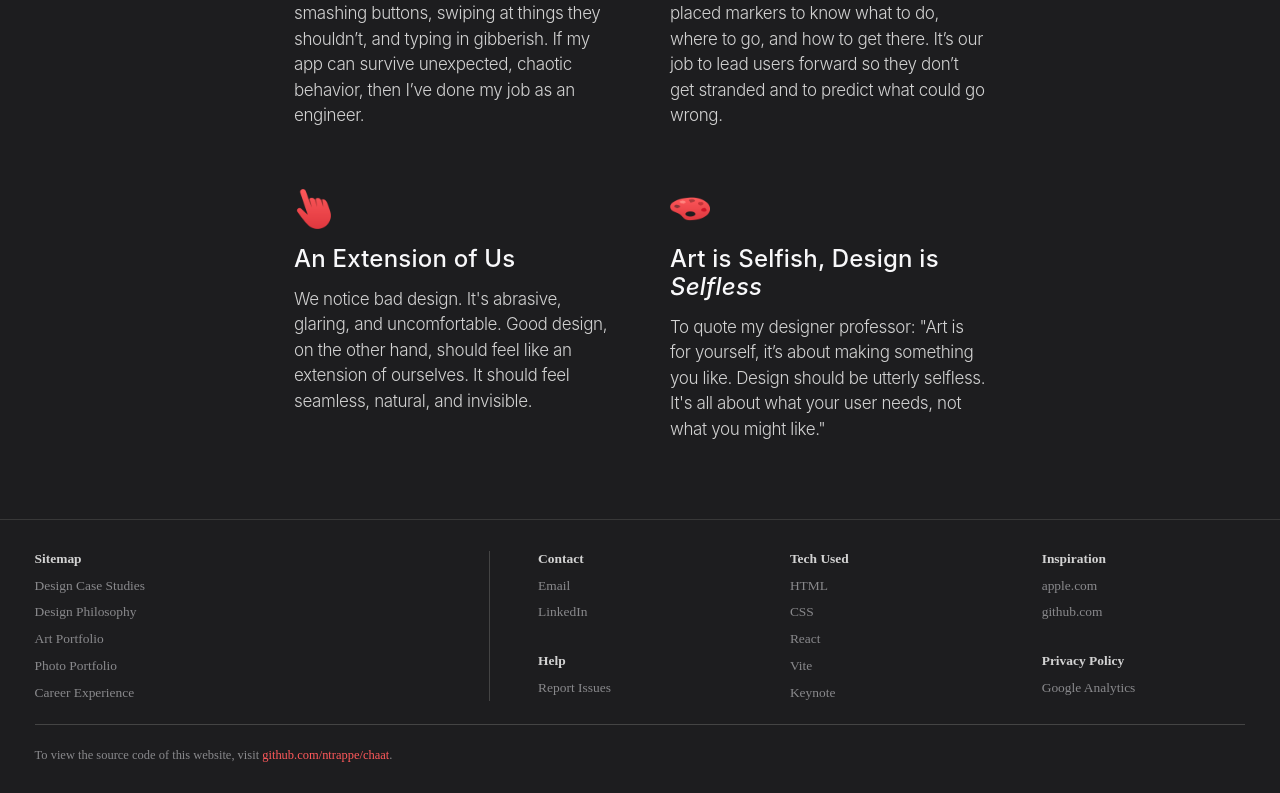
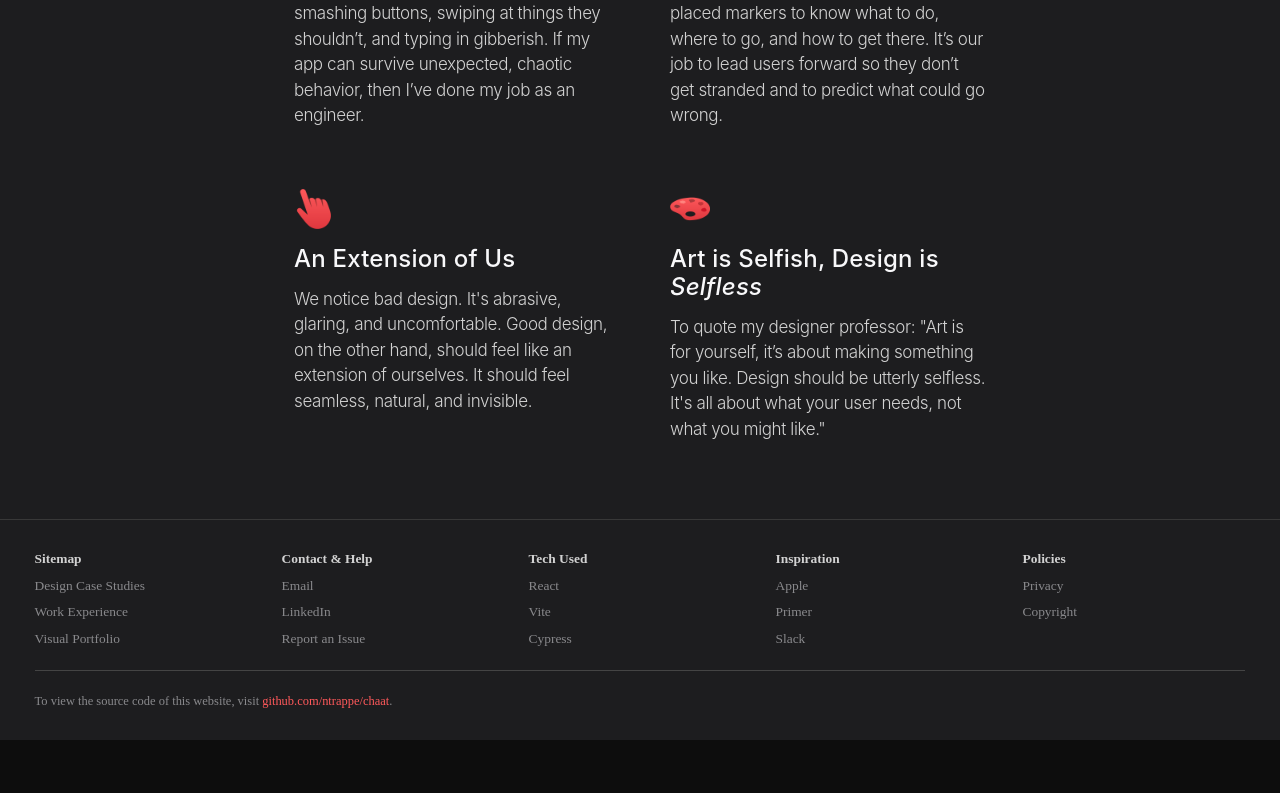
Before and after one commit to ntrappe/chaat, a React (Vite) app: page /#/ in a window 1280 px wide. Shown: the part 1798-2591 px from the top of the page. After the commit the page ends 2538 px from the top, so only its background shows below. Built offline with nearby package versions, Linux system fonts and the light colour scheme; a web font is replaced by a local one.

Commit message:
updated footer to be more cohesive

```diff
--- a/src/App.jsx
+++ b/src/App.jsx
@@ -9,8 +9,7 @@ import Flow from './cases/Flow.jsx';
 import Vacuum from './cases/Vacuum.jsx';
 import Calendar from './cases/Calendar.jsx';
 import Home from './pages/Home.jsx';
-import Photography from './pages/Photography.jsx';
-import Art from './pages/Art.jsx';
+import Visual from './pages/Visual.jsx';
 import Career from './pages/Career.jsx';
 import PageNotFound from './pages/PageNotFound.jsx';
 import Page from './components/Core/Page.jsx';
@@ -30,9 +29,8 @@ export default function App() {
         <Route path='/projects/flow' element={<Page customComponent={Flow} showAside={false} />} />
         <Route path='/projects/vacuum' element={<Page customComponent={Vacuum} showAside={false} />} />
         <Route path='/projects/calendar' element={<Page customComponent={Calendar} showAside={false} />} />
-        <Route path='/photography' element={<MinimalPage customComponent={Photography} $colorScheme={'light'}/>} />
+        <Route path='/visual' element={<MinimalPage customComponent={Visual} $colorScheme={'light'}/>} />
         <Route path='/career' element={<MinimalPage customComponent={Career} $colorScheme={'light'}/>} />
-        <Route path='/art' element={<MinimalPage customComponent={Art} $colorScheme={'light'} />} />
         <Route path='*' element={<PageNotFound />} />
       </Routes>
     </HashRouter>
--- /dev/null
+++ b/src/components/Core/Tile.jsx
@@ -0,0 +1,25 @@
+import React, { useState, useEffect } from 'react';
+import styled from 'styled-components';
+
+
+function Tile({ border, children }) {
+
+}
+
+function Visual({ children }) {
+  return <span className='Tile-Visual'>{children}</span>
+}
+
+function Heading({ children }) {
+  return <h2 className='Tile-Description'>{children}</h2>
+}
+
+function Description({ children }) {
+  return <p className='Tile-Description'>{children}</p>
+}
+
+export default Object.assign(Tile, {
+  Visual,
+  Heading,
+  Description,
+});
--- a/src/components/Footer/ThickFooter.jsx
+++ b/src/components/Footer/ThickFooter.jsx
@@ -14,21 +14,20 @@ const FooterWrapper = styled.footer`
 
 const FooterGrid = styled.div`
   display: grid;
-  /* even though we have 4 stacks, we want sitemap to take up 2 spots to be more
-   * salient so it'll be set to 5 */
+  /* Sitemap no longer takes up 2 stacks, so specify 5 stacks total */
   grid-template-columns: repeat(5, 1fr);
   grid-auto-flow: row;
-  gap: 2.5rem;
+  gap: 1.25rem;
   padding-bottom: 1.2em;
 
   @media (max-width: 767px) {
-    grid-template-columns: repeat(4, 1fr); /* 4 stacks across */
-    gap: 1rem;
+    grid-template-columns: repeat(3, 1fr);
+    gap: 1.5rem;
   }
 
-  @media (max-width: 625px) {
-    grid-template-columns: repeat(2, 1fr); /* 2 stacks across */
-    gap: 2rem;
+  @media (max-width: 600px) {
+    grid-template-columns: repeat(2, 1fr);
+    gap: 1.2rem;
   }
 `;
 
@@ -36,32 +35,12 @@ const Stack = styled.ul`
   min-width: 0;
   line-spacing: 1.5;
 
-  &:first-child {
-    border-right: 1px solid blue;
-    border-color: ${(props) => (props.$colorScheme === 'dark' ? `var(--pavement)` : `var(--cloud)`)};
-    grid-column: span 2;
-
-    @media (max-width: 767px) {
-      grid-column: span 1;
-      border-right: none;
-    }
-
-    @media (max-width: 625px) {
-      grid-column: span 1;
-    }
-  }
-
   li {
     font-family: 'SF Pro';
     font-size: 0.7em;
     font-weight: 400;
     color: ${(props) => (props.$colorScheme === 'dark' ? `var(--shark)` : `var(--concrete)`)};
     margin-bottom: 0.8em;
-
-    @media (max-width: 767px) {
-      font-size: 0.65em;
-      margin-bottom: 0.65em;
-    }
   }
 
   li:last-child {
@@ -115,34 +94,31 @@ function ThickFooter({ $colorScheme }) {
         <Stack $colorScheme={$colorScheme}>
           <li><b>Sitemap</b></li>
           <li><Link to={`/projects`}>Design Case Studies</Link></li>
-          <li><Link to={`/`}>Design Philosophy</Link></li>
-          <li><Link to={`/art`}>Art Portfolio</Link></li>
-          <li><Link to={`/photography`}>Photo Portfolio</Link></li>
-          <li><Link to={`/career`}>Career Experience</Link></li>
+          <li><Link to={`/career`}>Work Experience</Link></li>
+          <li><Link to={`/visual`}>Visual Portfolio</Link></li>
         </Stack>
         <Stack $colorScheme={$colorScheme}>
-          <li><b>Contact</b></li>
+          <li><b>Contact & Help</b></li>
           <li><a href='mailto:ntrappe@icloud.com'>Email</a></li>
           <li><a href='http://linkedin.com/in/ntrappe/'>LinkedIn</a></li>
-          <br/>
-          <li><b>Help</b></li>
-          <li><a href='https://github.com/ntrappe/chaat/issues'>Report Issues</a></li>
+          <li><a href='https://github.com/ntrappe/chaat/issues'>Report an Issue</a></li>
         </Stack>
         <Stack $colorScheme={$colorScheme}>
           <li><b>Tech Used</b></li>
-          <li><a href='https://html.spec.whatwg.org'>HTML</a></li>
-          <li><a href='https://www.w3schools.com/css/'>CSS</a></li>
           <li><a href='https://react.dev'>React</a></li>
           <li><a href='https://vitejs.dev'>Vite</a></li>
-          <li><a href='https://www.apple.com/keynote/'>Keynote</a></li>
+          <li><a href='https://www.cypress.io'>Cypress</a></li>
         </Stack>
         <Stack $colorScheme={$colorScheme}>
           <li><b>Inspiration</b></li>
-          <li><a href='https://developer.apple.com/design/'>apple.com</a></li>
-          <li><a href='http://github.com/'>github.com</a></li>
-          <br/>
-          <li><b>Privacy Policy</b></li>
-          <li>Google Analytics</li>
+          <li><a href='https://developer.apple.com/design/'>Apple</a></li>
+          <li><a href='https://primer.style'>Primer</a></li>
+          <li><a href='https://brand.slackhq.com/illustration'>Slack</a></li>
+        </Stack>
+        <Stack $colorScheme={$colorScheme}>
+          <li><b>Policies</b></li>
+          <li><a href='https://github.com/ntrappe/chaat/blob/main/PRIVACY.md'>Privacy</a></li>
+          <li><a href='https://github.com/ntrappe/chaat/blob/main/COPYRIGHT.md'>Copyright</a></li>
         </Stack>
       </FooterGrid>
       <FooterAside $colorScheme={$colorScheme}>
--- a/src/components/GlassHeader/NavMenu.jsx
+++ b/src/components/GlassHeader/NavMenu.jsx
@@ -143,10 +143,7 @@ function NavMenu({ $colorScheme, $navState }) {
             <Link to={`/career`} onClick={() => closeNav()}>Career</Link>
           </NavOption>
           <NavOption $navState={$navState} $colorScheme={$colorScheme}>
-            <Link to={`/art`} onClick={() => closeNav()}>Art</Link>
-          </NavOption>
-          <NavOption $navState={$navState} $colorScheme={$colorScheme}>
-            <Link to={`/photography`} onClick={() => closeNav()}>Photography</Link>
+            <Link to={`/visual`} onClick={() => closeNav()}>Visual</Link>
           </NavOption>
         </NavMenuOptions>
       </NavMenuTray>
--- a/src/pages/Art.jsx
+++ /dev/null
@@ -1,122 +0,0 @@
-import React, { useState, useEffect } from 'react';
-import styled from 'styled-components';
-import GlassHeader from '../components/GlassHeader/GlassHeader.jsx';
-import ThickFooter from '../components/Footer/ThickFooter.jsx';
-
-const States = {
-  EXPANDED: 'expanded',
-  NARROW: 'narrow',
-  HIDDEN: 'hidden',
-};
-
-const MainWrapper = styled.main`
-  display: flex;
-  width: 800px;
-  margin-left: auto;
-  margin-right: auto;
-  align-self: center;
-  height: 100vh; /* maybe change later, force footer below page end */
-
-  @media (max-width: 1023px) {
-    width: 600px;
-  }
-
-  @media (max-width: 767px) {
-    width: 87.5%;
-`;
-
-const ArtWrapper = styled.div`
-  display: flex;
-  flex-flow: column;
-  flex: 1 1 auto;
-  min-width: 0;
-  height: 100%;
-  padding-top: 2.35rem;
-`;
-
-const ArtTitle = styled.h1`
-  margin-bottom: 32px;
-  color: var(--midnight);
-
-  @media (max-width: 767px) {
-    font-size: 1.8rem;
-  }
-`;
-
-const Note = styled.div`
-  width: fit-content;
-  border: 1px solid var(--violet);
-  border-radius: 12px;
-  background-color: var(--lilac);
-  padding: 17px 15px;
-
-  h5 {
-    font-size: 0.9rem;
-    font-weight: 500;
-    color: var(--violet);
-    padding-bottom: 10px;
-
-    @media (max-width: 767px) {
-      font-size: 0.8rem;
-    }
-  }
-
-  p {
-    font-size: 0.9rem;
-    line-height: 1.4;
-    color: var(--asphalt);
-
-    @media (max-width: 767px) {
-      font-size: 0.8rem;
-    }
-  }
-
-  a {
-    color: var(--midnight);
-    font-weight: 400;
-  }
-
-  a:hover {
-    text-decoration: underline;
-  }
-`;
-
-const DarkOverlay = styled.div`
-  position: fixed;
-  left: 0;
-  bottom: 0;
-  width: 100%;
-  height: 100%;
-  background-color: rgba(13,13,13,0.10);
-  z-index: 1000;
-`;
-
-function Art({ $navState, $colorScheme, handleNavToggle }) {
-  return (
-    <>
-      <GlassHeader
-        $colorScheme={$colorScheme}
-        $showSideBar={false}
-        bubbleUpSidebar={() => console.log('no sidebar')}
-        bubbleUpNav={handleNavToggle}
-      />
-      {$navState === States.EXPANDED && (
-        <DarkOverlay />
-      )}
-      <MainWrapper id="main">
-        <ArtWrapper>
-          <ArtTitle>Art</ArtTitle>
-          <Note>
-            <h5>Note</h5>
-            <p>This page is currently under construction. Please check out the old site <a href='https://13trappen.wixsite.com/portfolio'>here</a>.</p>
-          </Note>
-        </ArtWrapper>
-      </MainWrapper>
-      {$navState !== States.EXPANDED && (
-        <ThickFooter $colorScheme={$colorScheme} />
-      )}
-    </>
-  )
-}
-
-export default Art;
--- a/src/pages/Career.jsx
+++ b/src/pages/Career.jsx
@@ -2,6 +2,7 @@ import React from 'react';
 import styled from 'styled-components';
 import GlassHeader from '../components/GlassHeader/GlassHeader.jsx';
 import ThickFooter from '../components/Footer/ThickFooter.jsx';
+import Tile from '../components/Core/Tile.jsx';
 
 const States = {
   EXPANDED: 'expanded',
@@ -95,13 +96,14 @@ function Career({ $navState, $colorScheme, handleNavToggle }) {
         <DarkOverlay />
       )}
       <MainWrapper id="main">
-        <CareerWrapper>
+        <Tile/>
+        {/* <CareerWrapper>
           <CareerTitle>Career</CareerTitle>
           <Note>
             <h5>Note</h5>
             <p>This page is currently under construction. Please check back later.</p>
           </Note>
-        </CareerWrapper>
+        </CareerWrapper> */}
       </MainWrapper>
       {$navState !== States.EXPANDED && (
         <ThickFooter $colorScheme={$colorScheme} />
--- a/src/pages/Photography.jsx
+++ b/src/pages/Visual.jsx
@@ -35,7 +35,7 @@ const DarkOverlay = styled.div`
   z-index: 1000;
 `;
 
-function Photography({ $navState, $colorScheme, handleNavToggle }) {
+function Visual({ $navState, $colorScheme, handleNavToggle }) {
   return (
     <>
       <GlassHeader
@@ -47,7 +47,7 @@ function Photography({ $navState, $colorScheme, handleNavToggle }) {
       {$navState === States.EXPANDED && (
         <DarkOverlay />
       )}
-      <MainWrapper id="main">
+      <MainWrapper id='main'>
         <PhotoGrid />
       </MainWrapper>
       {/* Only show footer if sidebar isn't open */}
@@ -58,4 +58,4 @@ function Photography({ $navState, $colorScheme, handleNavToggle }) {
   )
 }
 
-export default Photography;
+export default Visual;
```
